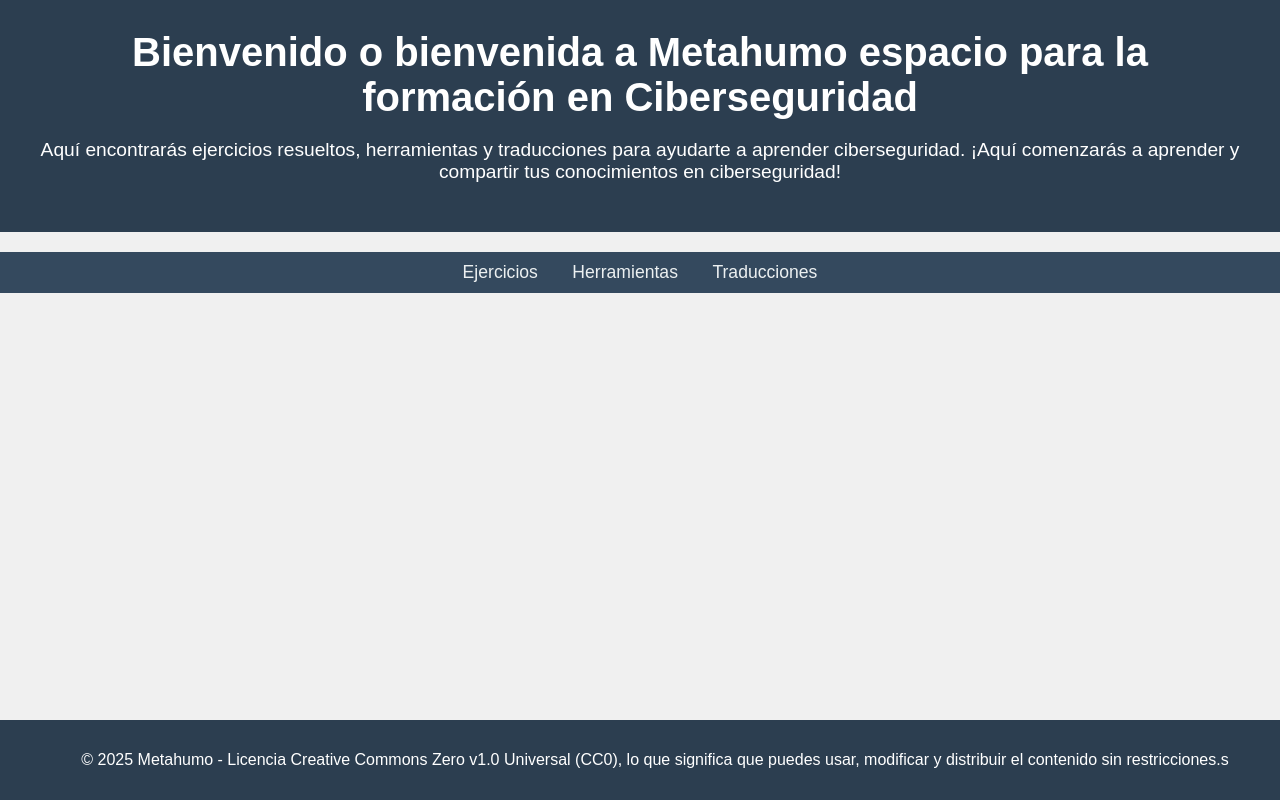
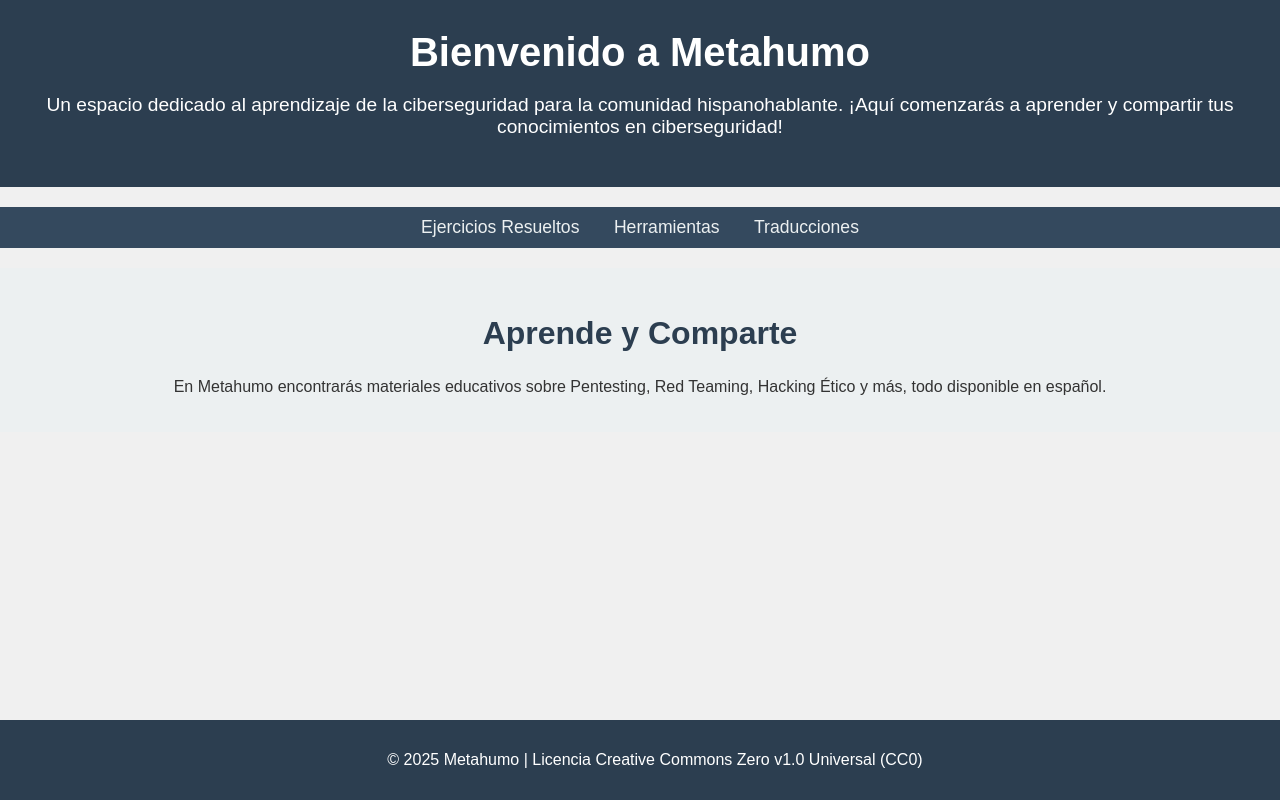
Before and after one commit to metahumo/metahumo.github.io, a plain HTML site: page index.html in a window 1280 px wide. Shown: the top 800 px of the page. Drawn offline with Linux system fonts and the light colour scheme.

Commit message:
Update index.html 1.1

```diff
--- a/index.html
+++ b/index.html
@@ -1,31 +1,40 @@
 <!DOCTYPE html>
 <html lang="es">
+
 <head>
     <meta charset="UTF-8">
     <meta name="viewport" content="width=device-width, initial-scale=1.0">
-    <meta name="description" content="Espacio de aprendizaje en ciberseguridad">
+    <meta name="description" content="Espacio de aprendizaje en Ciberseguridad">
     <title>Metahumo | Ciberseguridad</title>
-    <link rel="stylesheet" href="style.css"> <!-- Vincula el CSS -->
+    <link rel="stylesheet" href="style.css">
 </head>
+
 <body>
 
     <header>
-        <h1>Bienvenido o bienvenida a Metahumo espacio para la formación en Ciberseguridad</h1>
-        <p>Aquí encontrarás ejercicios resueltos, herramientas y traducciones para ayudarte a aprender ciberseguridad.</p>
+        <h1>Bienvenido a Metahumo</h1>
+        <p>Un espacio dedicado al aprendizaje de la ciberseguridad para la comunidad hispanohablante.</p>
     </header>
 
     <nav>
         <ul>
-            <li><a href="./ejercicios-resueltos/">Ejercicios</a></li>
+            <li><a href="./ejercicios/">Ejercicios Resueltos</a></li>
             <li><a href="./herramientas/">Herramientas</a></li>
             <li><a href="./traducciones/">Traducciones</a></li>
         </ul>
     </nav>
 
+    <section class="intro">
+        <h2>Aprende y Comparte</h2>
+        <p>En Metahumo encontrarás materiales educativos sobre Pentesting, Red Teaming, Hacking Ético y más, todo disponible en español.</p>
+    </section>
+
     <footer>
-        <p>&copy; 2025 Metahumo - Licencia Creative Commons Zero v1.0 Universal (CC0), lo que significa que puedes usar, modificar y distribuir el contenido sin restricciones.s</p>
+        <p>&copy; 2025 Metahumo | Licencia Creative Commons Zero v1.0 Universal (CC0)</p>
     </footer>
 
-    <script src="script.js"></script> <!-- Vincula el JavaScript -->
+    <script src="script.js"></script>
+
 </body>
+
 </html>
```
